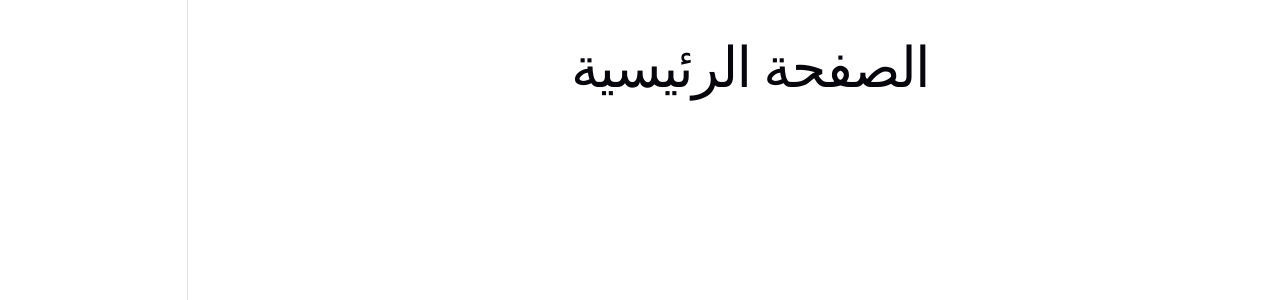
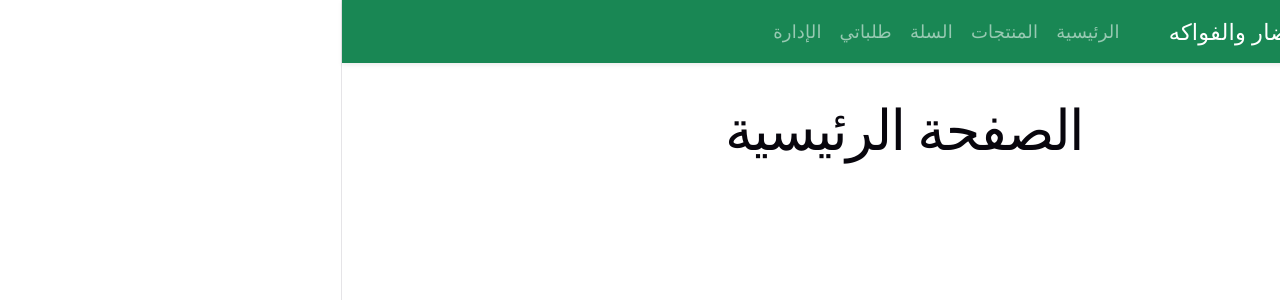
Before and after one commit to TALEBAMRO/al-shorouq-store, a React (Vite) app: page / in a window 1280 px wide. Shown: the top 300 px of the page. Built offline with nearby package versions, Linux system fonts and the light colour scheme.

Commit message:
Create navigation bar and integrate layout

```diff
--- a/index.html
+++ b/index.html
@@ -1,9 +1,9 @@
-<!doctype html>
+<!DOCTYPE html>
 <html lang="ar" dir="rtl">
   <head>
-    <meta charset="UTF-8" />
-    <link rel="icon" type="image/svg+xml" href="/favicon.svg" />
-    <meta name="viewport" content="width=device-width, initial-scale=1.0" />
+    <meta charset="UTF-8">
+    <link rel="icon" type="image/svg+xml" href="/favicon.svg">
+    <meta name="viewport" content="width=device-width, initial-scale=1.0">
     <title>الشروق للخضار والفواكه</title>
   </head>
 
--- /dev/null
+++ b/src/components/Navbar.jsx
@@ -0,0 +1,59 @@
+import {Link} from "react-router-dom";
+
+function Navbar() {
+    return (
+        <nav className="navbar navbar-expand-lg navbar-dark bg-success shadow-sm">
+            <div className="container">
+
+                <Link className="navbar-brand fw-bold" to="/">
+                    🌿 الشروق للخضار والفواكه
+                </Link>
+
+                <button
+                    className="navbar-toggler"
+                    type="button"
+                    data-bs-toggle="collapse"
+                    data-bs-target="#navbarNav"
+                >
+                    <span className="navbar-toggler-icon"></span>
+                </button>
+
+                <div className="collapse navbar-collapse" id="navbarNav">
+                    <ul className="navbar-nav ms-auto">
+                        <li className="nav-item">
+                            <Link className="nav-link" to="/">
+                                الرئيسية
+                            </Link>
+                        </li>
+
+                        <li className="nav-item">
+                            <Link className="nav-link" to="/products">
+                                المنتجات
+                            </Link>
+                        </li>
+
+                        <li className="nav-item">
+                            <Link className="nav-link" to="/cart">
+                                السلة
+                            </Link>
+                        </li>
+
+                        <li className="nav-item">
+                            <Link className="nav-link" to="/orders">
+                                طلباتي
+                            </Link>
+                        </li>
+
+                        <li className="nav-item">
+                            <Link className="nav-link" to="/admin">
+                                الإدارة
+                            </Link>
+                        </li>
+                    </ul>
+                </div>
+            </div>
+        </nav>
+    );
+}
+
+export default Navbar;
--- a/src/layouts/MainLayouts.jsx
+++ b/src/layouts/MainLayouts.jsx
@@ -1,11 +1,13 @@
 import {Outlet} from "react-router-dom";
+import Navbar from "../components/Navbar";
 
 function MainLayout() {
     return (
         <>
-            <main>
-                <Outlet />
-            </main>
+            <Navbar />
+                <main>
+                    <Outlet />
+                </main>
         </>
     );
 }
```
